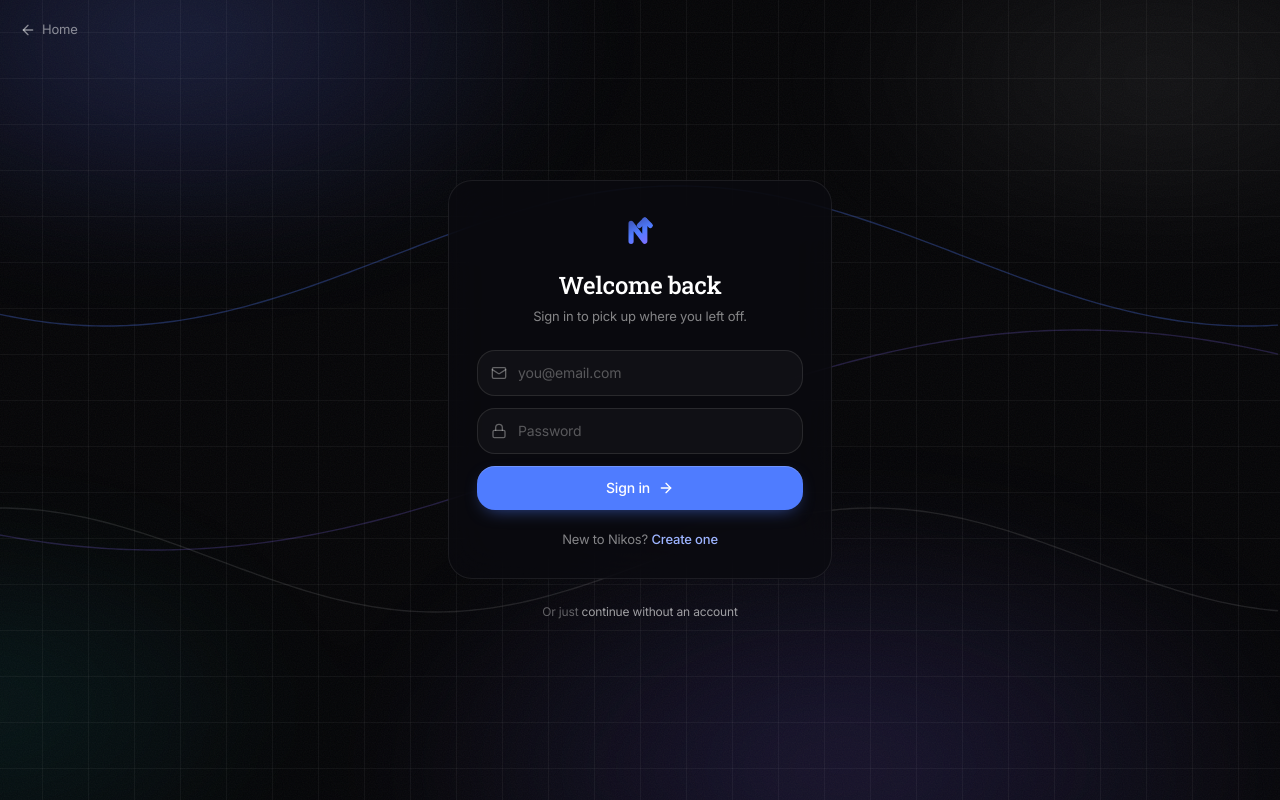
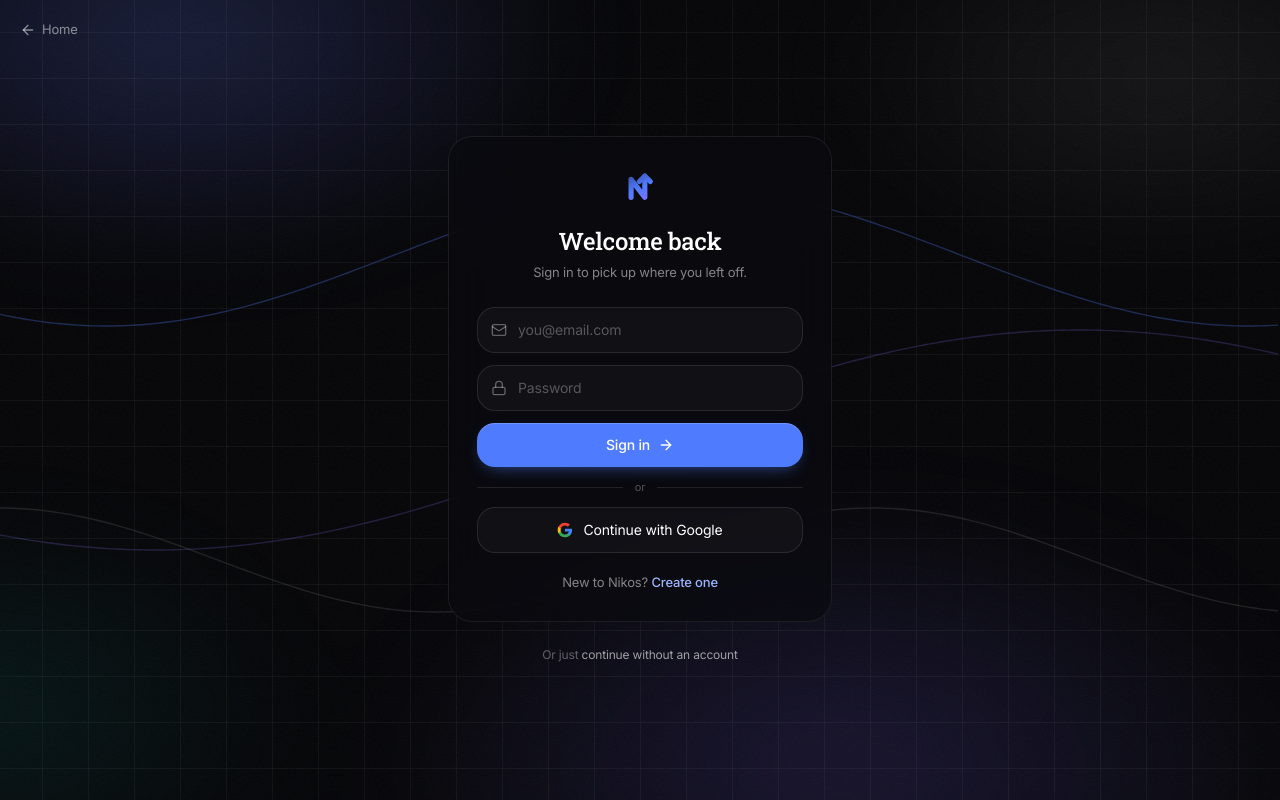
Before and after one commit to Johnikoss/Nikos-AI, a Next.js app: page /signin in a window 1280 px wide. Built offline with nearby package versions, Linux system fonts and the light colour scheme; no server answers.

Commit message:
fix auth

```diff
--- /dev/null
+++ b/app/api/Stripe/create_checkoutsession.js
@@ -0,0 +1,26 @@
+import Stripe from "stripe";
+
+const stripe = new Stripe(process.env.STRIPE_SECRET_KEY);
+
+export default async function handler(req, res) {
+  const session = await stripe.checkout.sessions.create({
+    payment_method_types: ["card"],
+    mode: "payment",
+    line_items: [
+      {
+        price_data: {
+          currency: "usd",
+          product_data: {
+            name: "Nikos AI Access",
+          },
+          unit_amount: 500, // $5.00
+        },
+        quantity: 1,
+      },
+    ],
+    success_url: `${req.headers.origin}/success`,
+    cancel_url: `${req.headers.origin}/cancel`,
+  });
+
+  res.json({ url: session.url });
+}
--- /dev/null
+++ b/app/app/components/PricingButton.js
@@ -0,0 +1,14 @@
+"use client";
+
+export default function BuyButton() {
+  const buy = async () => {
+    const res = await fetch("/api/create-checkout-session", {
+      method: "POST",
+    });
+
+    const data = await res.json();
+    window.location.href = data.url;
+  };
+
+  return <button onClick={buy}>Buy Access</button>;
+}
--- /dev/null
+++ b/app/app/layout.tsx
@@ -0,0 +1,5 @@
+import AuthGate from "@/app/api/components/AuthGate";
+
+export default function AppLayout({ children }: { children: React.ReactNode }) {
+  return <AuthGate>{children}</AuthGate>;
+}
--- a/app/auth/callback/page.tsx
+++ b/app/auth/callback/page.tsx
@@ -3,27 +3,24 @@
 import { useEffect } from "react";
 import { useRouter } from "next/navigation";
 import { supabase } from "@/lib/supabase";
-import { Logo } from "@/components/logo";
 
-/**
- * OAuth landing route. Supabase parses the session from the URL on load; we
- * then forward the user into the app (or back to sign-in if it didn't take).
- */
 export default function AuthCallback() {
   const router = useRouter();
 
   useEffect(() => {
-    const finish = async () => {
-      const { data } = await supabase.auth.getSession();
-      router.replace(data.session ? "/app" : "/signin");
+    const handle = async () => {
+      const { data, error } = await supabase.auth.getUser();
+
+      if (error || !data.user) {
+        router.replace("/signin");
+        return;
+      }
+
+      router.replace("/app");
     };
-    finish();
+
+    handle();
   }, [router]);
 
-  return (
-    <main className="relative flex min-h-dvh flex-col items-center justify-center gap-4 text-white">
-      <Logo className="h-10 w-10 animate-pulse" />
-      <p className="text-sm text-white/60">Signing you in…</p>
-    </main>
-  );
+  return <p>Signing you in...</p>;
 }
--- a/app/signin/page.tsx
+++ b/app/signin/page.tsx
@@ -7,6 +7,7 @@
 import { ArrowLeft, ArrowRight, Loader2, Lock, Mail } from "lucide-react";
 import { Logo } from "@/components/logo";
 import { supabase } from "@/lib/supabase";
+import { signInWithGoogle } from "@/lib/auth";
 
 type Mode = "signin" | "signup";
 
@@ -58,8 +59,7 @@
   return (
     <main className="relative flex min-h-dvh flex-col items-center justify-center px-4">
       {/* back home */}
-      <Link
-        href="/"
+      <Link href="/"
         className="absolute left-5 top-5 inline-flex items-center gap-1.5 text-[13px] text-white/50 transition-colors hover:text-white"
       >
         <ArrowLeft className="size-4" /> Home
@@ -151,6 +151,31 @@
               </>
             )}
           </button>
+
+          <div className="flex items-center gap-3">
+            <span className="h-px flex-1 bg-white/10" />
+            <span className="text-[11px] text-white/30">or</span>
+            <span className="h-px flex-1 bg-white/10" />
+          </div>
+
+          <button
+            type="button"
+            onClick={async () => {
+              setLoading(true);
+              const err = await signInWithGoogle();
+              if (err) { setError(err); setLoading(false); }
+            }}
+            disabled={loading}
+            className="flex w-full items-center justify-center gap-2.5 rounded-xl border border-white/10 bg-white/3 py-3 text-sm text-white transition-colors hover:bg-white/7 disabled:opacity-60"
+          >
+            <svg className="size-4" viewBox="0 0 24 24" aria-hidden>
+              <path fill="#4285F4" d="M22.56 12.25c0-.78-.07-1.53-.2-2.25H12v4.26h5.92c-.26 1.37-1.04 2.53-2.21 3.31v2.77h3.57c2.08-1.92 3.28-4.74 3.28-8.09z"/>
+              <path fill="#34A853" d="M12 23c2.97 0 5.46-.98 7.28-2.66l-3.57-2.77c-.98.66-2.23 1.06-3.71 1.06-2.86 0-5.29-1.93-6.16-4.53H2.18v2.84C3.99 20.53 7.7 23 12 23z"/>
+              <path fill="#FBBC05" d="M5.84 14.09c-.22-.66-.35-1.36-.35-2.09s.13-1.43.35-2.09V7.07H2.18C1.43 8.55 1 10.22 1 12s.43 3.45 1.18 4.93l3.66-2.84z"/>
+              <path fill="#EA4335" d="M12 5.38c1.62 0 3.06.56 4.21 1.64l3.15-3.15C17.45 2.09 14.97 1 12 1 7.7 1 3.99 3.47 2.18 7.07l3.66 2.84c.87-2.6 3.3-4.53 6.16-4.53z"/>
+            </svg>
+            Continue with Google
+          </button>
         </form>
 
         <p className="mt-5 text-center text-[13px] text-white/50">
@@ -170,9 +195,12 @@
 
       <p className="mt-6 text-[12px] text-white/35">
         Or just{" "}
-        <Link href="/app" className="text-white/60 underline-offset-4 hover:underline">
+        <a
+          href="/app"
+          className="text-white/60 underline-offset-4 hover:underline"
+        >
           continue without an account
-        </Link>
+        </a>
       </p>
     </main>
   );
--- a/package.json
+++ b/package.json
@@ -12,15 +12,17 @@
     "@radix-ui/react-scroll-area": "^1.2.10",
     "@radix-ui/react-separator": "^1.1.8",
     "@radix-ui/react-slot": "^1.2.4",
-    "@supabase/supabase-js": "^2.107.0",
+    "@supabase/ssr": "^0.12.0",
+    "@supabase/supabase-js": "^2.108.2",
     "class-variance-authority": "^0.7.1",
     "clsx": "^2.1.1",
     "framer-motion": "^12.40.0",
     "lucide-react": "^1.17.0",
-    "next": "^16.2.9",
+    "next": "^15.3.0",
     "openai": "^4.77.0",
     "react": "19.0.0",
     "react-dom": "19.0.0",
+    "stripe": "^22.2.1",
     "tailwind-merge": "^3.6.0"
   },
   "devDependencies": {
```
Also changed, not shown: 1 other file (tests, documents, lock files or other folders).
